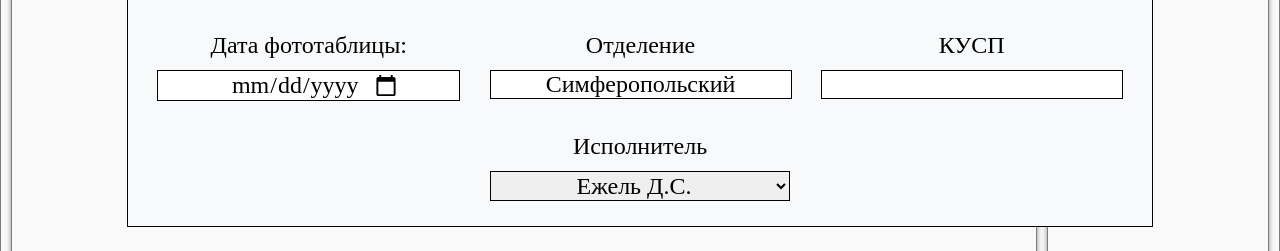
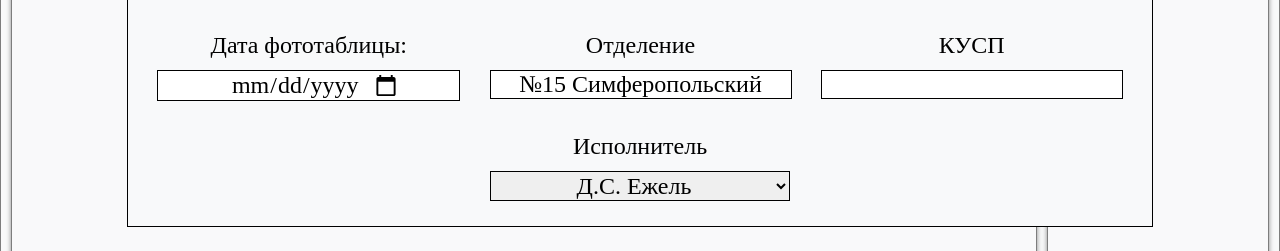
Before and after one commit to dimonenm/exp-photo-table, a React (Create React App) app in the folder app/: page / in a window 1280 px wide. Both pictures are taken after a click on the element "Ввести данные фототаблицы". Shown: the part 394-645 px from the top of the page. Built offline with nearby package versions, Linux system fonts and the light colour scheme.

Commit message:
w28.10.2021

```diff
--- a/app/src/App.js
+++ b/app/src/App.js
@@ -25,9 +25,9 @@ function App() {
     adressOMP: null,
     dateOMP: null,
     dateForDoc: null,
-    unit: null,
+    unit: "№15 Симферопольский",
     kusp: null,
-    executor: "Ежель Д.С."
+    executor: "Д.С. Ежель"
   });
   const [galleryImages, setGalleryImages] = useState([]);
   const [currentGalleryImage, setCurrentGalleryImage] = useState({
--- a/app/src/components/header/MenuItem.js
+++ b/app/src/components/header/MenuItem.js
@@ -60,11 +60,19 @@ const MenuItem = ({ children, type, notActive, setDownloadedImages, galleryImage
 
     const sectionsArr = [];
 
-    if (galleryImages.length && photoTableData.dateForDoc && photoTableData.factOMP && photoTableData.adressOMP) {
+    if (
+      galleryImages.length &&
+      photoTableData.numbOMP &&
+      photoTableData.factOMP &&
+      photoTableData.adressOMP &&
+      photoTableData.dateForDoc &&
+      photoTableData.unit &&
+      photoTableData.kusp
+    ) {
       let frontSide = false;
       let officialStatus = 'специалист';
-      let officialName = 'А.А. Андреев';
-      let note = 'Примечание: для изготовления фототаблицы исползовались цифровая фотокамера "CANON 470" серийный номер № 6636356966, с объективом "CANON ZOOM LENS 3,4, 6.3-21.6 mm 1:3.0-5.8", фотовспышка "CANON", карта памяти "Kingston 8 Gb" серийный номер № 1473277457, ПЭВМ, принтер "Panasonic KX MB 1500".';
+      let officialName = photoTableData.executor;
+      let note = 'Примечание: для изготовления фототаблицы исползовались цифровая фотокамера CANON Power Shot SX540 HS со встроенной фотовспышкой, карта памяти ADATA 4 GB, ПЭВМ, МФУ Canon MF421dw.';
 
       //Титульная страница
       sectionsArr.push(
@@ -138,7 +146,7 @@ const MenuItem = ({ children, type, notActive, setDownloadedImages, galleryImage
                 thematicBreak: true,
                 children: [
                   new TextRun({
-                    text: "295048, г. Симферополь, ул. Балаклавская, д. 68",
+                    text: "295006, г. Симферополь, ул. Павленко, 1а",
                     bold: false,
                     font: "Times New Roman",
                     size: 24,
@@ -542,13 +550,15 @@ const MenuItem = ({ children, type, notActive, setDownloadedImages, galleryImage
     }
 
     const doc = new Document({
-      title: "My Document",
+      title: `${photoTableData.numbOMP} - ${photoTableData.unit} - КУСП №${photoTableData.kusp} - ${photoTableData.executor}`,
       sections: sectionsArr
     });
 
 
+
+
     Packer.toBlob(doc).then(blob => {
-      saveAs(blob, "example.docx");
+      saveAs(blob, `${photoTableData.numbOMP} ${photoTableData.unit} КУСП №${photoTableData.kusp} ${photoTableData.executor}.docx`);
       console.log("Document created successfully");
     });
   }
--- a/app/src/components/main/WorkplaceItemDataBtn.js
+++ b/app/src/components/main/WorkplaceItemDataBtn.js
@@ -20,10 +20,9 @@ const WorkplaceItemDataBtn = ({ photoTableData, setModalProperties }) => {
     photoTableData.factOMP !== null ||
     photoTableData.adressOMP !== null ||
     photoTableData.dateOMP !== null ||
-    photoTableData.unit !== null ||
+    photoTableData.unit !== "№15 Симферопольский" ||
     photoTableData.kusp !== null ||
-    photoTableData.executor !== "Ежель Д.С.") {
-    console.log(photoTableData);
+    photoTableData.executor !== "Д.С. Ежель") {
     return <div
       className="workplace-data-btn"
       onClick={clickHandler}
--- a/app/src/components/modal/ModalContent.js
+++ b/app/src/components/modal/ModalContent.js
@@ -188,13 +188,16 @@ const ModalContent = () => {
               type="text"
               className="unit"
               onChange={changeUnitHandler}
-              value="Симферопольский"
+              value={
+                localModalProperties.photoTableData.unit ?
+                  localModalProperties.photoTableData.unit :
+                  ''}
             ></input>
           </div>
           <div className="modal-content-data-cell">
             <div className="modal-content-title">КУСП</div>
             <input
-              type="number"
+              type="text"
               className="kusp"
               onChange={changeKuspHandler}
               value={
@@ -215,10 +218,10 @@ const ModalContent = () => {
                   localModalProperties.photoTableData.executor :
                   ''}
             >
-              <option>Ежель Д.С.</option>
-              <option>Атнагулов Д.Б.</option>
-              <option>Горбенко А.В.</option>
-              <option>Дубовой С.В.</option>
+              <option>Д.С. Ежель</option>
+              <option>Д.Б. Атнагулов</option>
+              <option>А.В. Горбенко</option>
+              <option>С.В. Дубовой</option>
             </select>
           </div>
         </div>
```
